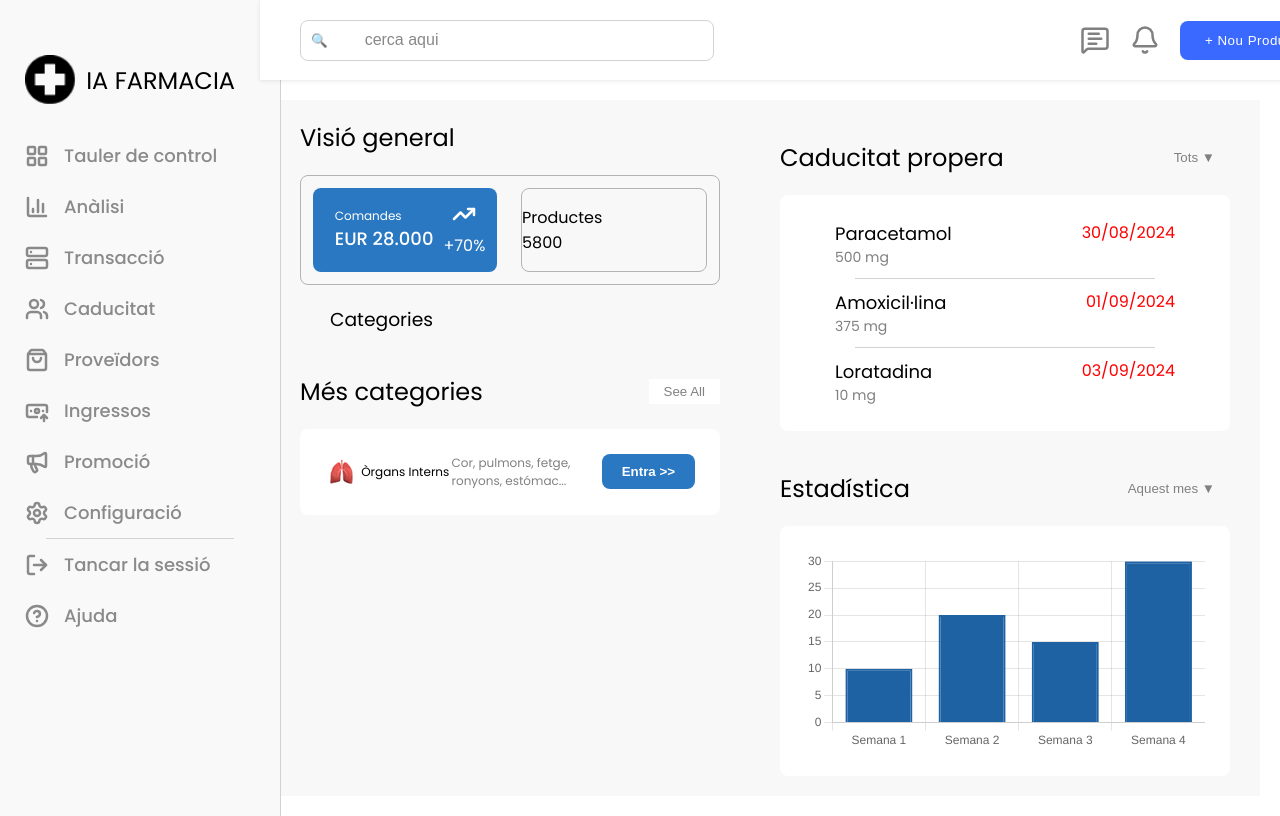
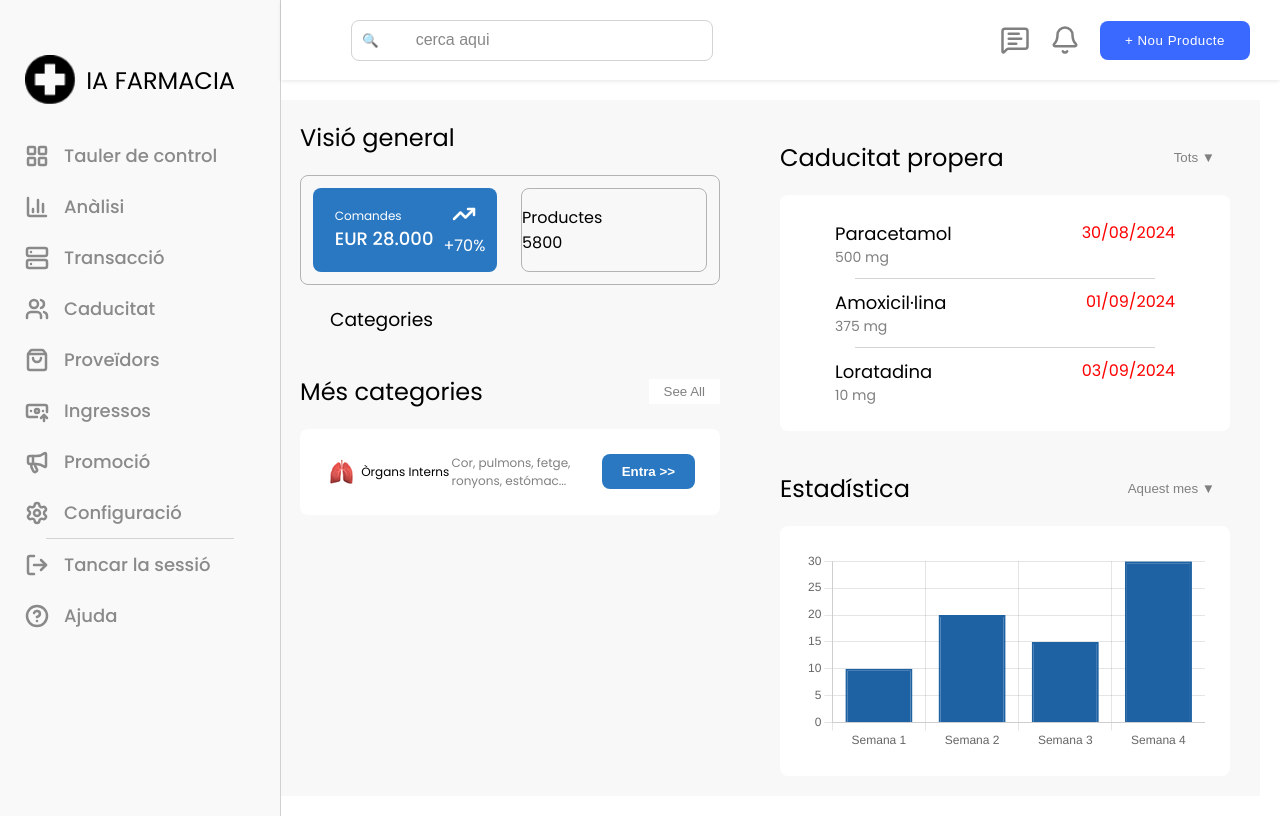
Before and after one commit to GavinCartier/pharmaceutical-ai, a Flask app: page / in a window 1280 px wide. Run offline with Flask 3, Linux system fonts and the light colour scheme.

Commit message:
header padding

```diff
--- a/static/css/header.css
+++ b/static/css/header.css
@@ -1,8 +1,8 @@
 .header {
     position: fixed;
     top: 0;
-    left: 260px; /* EXACTLY the width of the sidebar */
-    width: calc(100% - 250px);
+    left: 281px; /* EXACTLY the width of the sidebar */
+    width: calc(100% - 381px);
     height: 80px;
     background-color: white;
     z-index: 1001;
@@ -12,7 +12,8 @@
     justify-content: space-between;
     align-items: center;
 
-    padding: 0 40px;
+    padding-left: 70px;
+    padding-right: 30px;
     box-shadow: 0px 1px 4px rgba(0, 0, 0, 0.1);
 }
 
```
